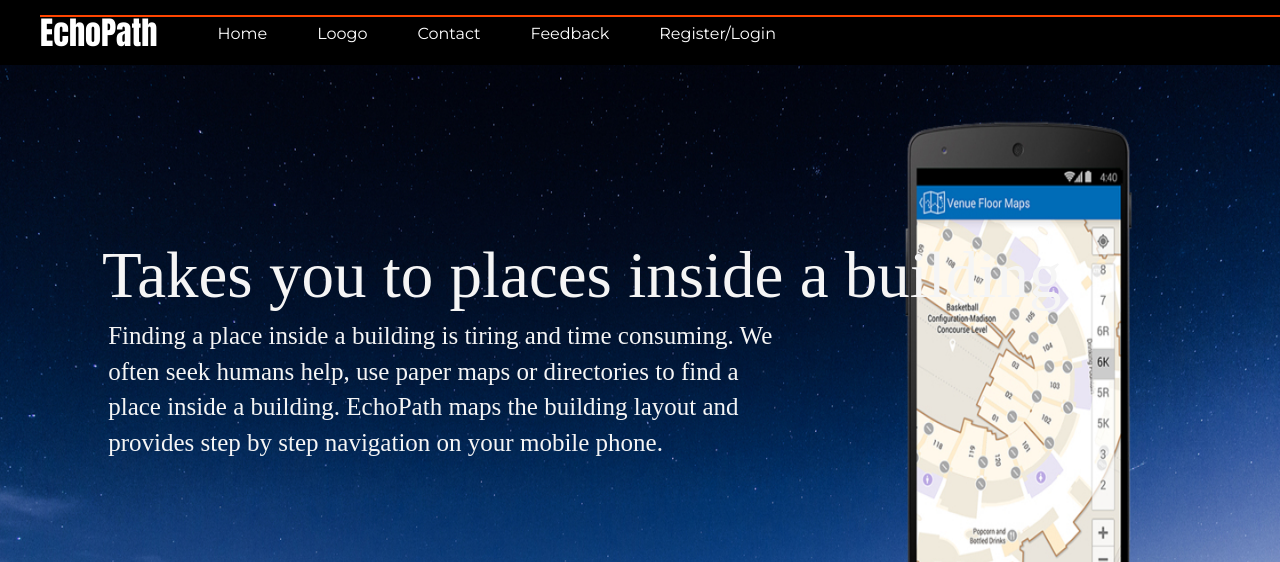
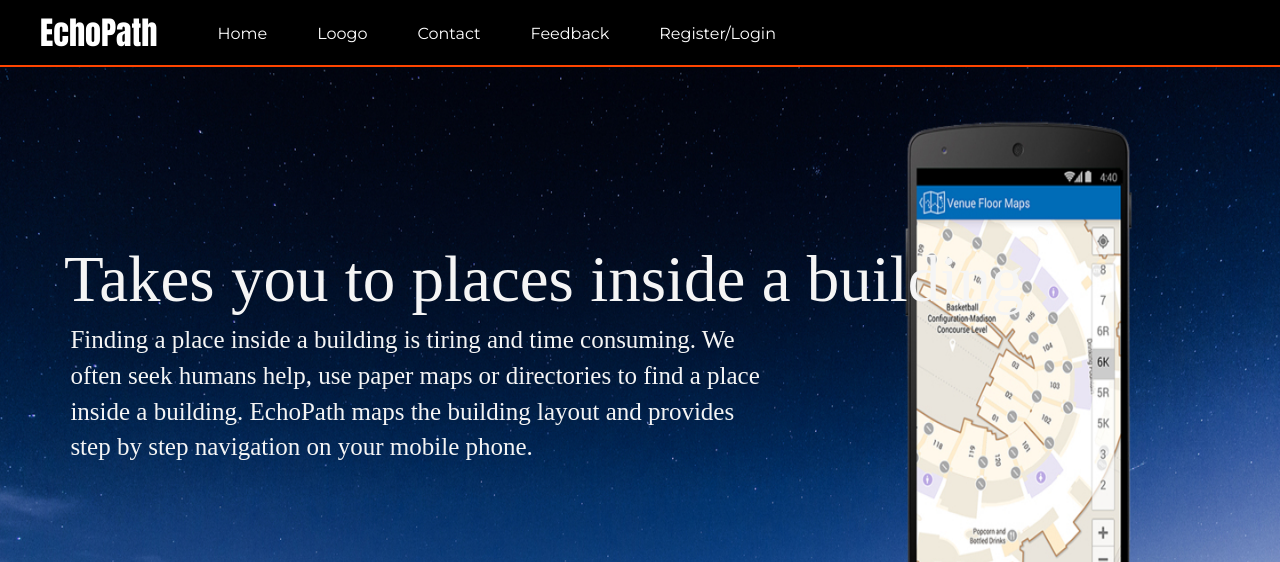
Before and after one commit to sheshankkodam/echopath-uf, a Flask app: page /echopath in a window 1280 px wide. Shown: the top 562 px of the page. Run offline with Flask 2, Linux system fonts and the light colour scheme; parts of the project's set-up code (start-up, migrations or seed data) failed here and were passed over; some libraries are stand-ins or nearby versions.

Commit message:
fixed typo

```diff
--- a/src/frontend_static/css/echopath.css
+++ b/src/frontend_static/css/echopath.css
@@ -62,6 +62,7 @@
     padding: 0 0 0.5% 0;
     color: whitesmoke;
     font-size: 65px;
+    display: inline-block;
 }
 
 .homeEchoPathDesc {
--- a/src/templates/echopath.html
+++ b/src/templates/echopath.html
@@ -20,7 +20,7 @@
                     <li> <a href="#">Register/Login</a> </li>
                     <li> <a href="#" class="loginHeader"></a> </li>
                 </ul>
-            </n
+            </nav>
         </header>
         <div class="divider"></div>
         <div>
```
